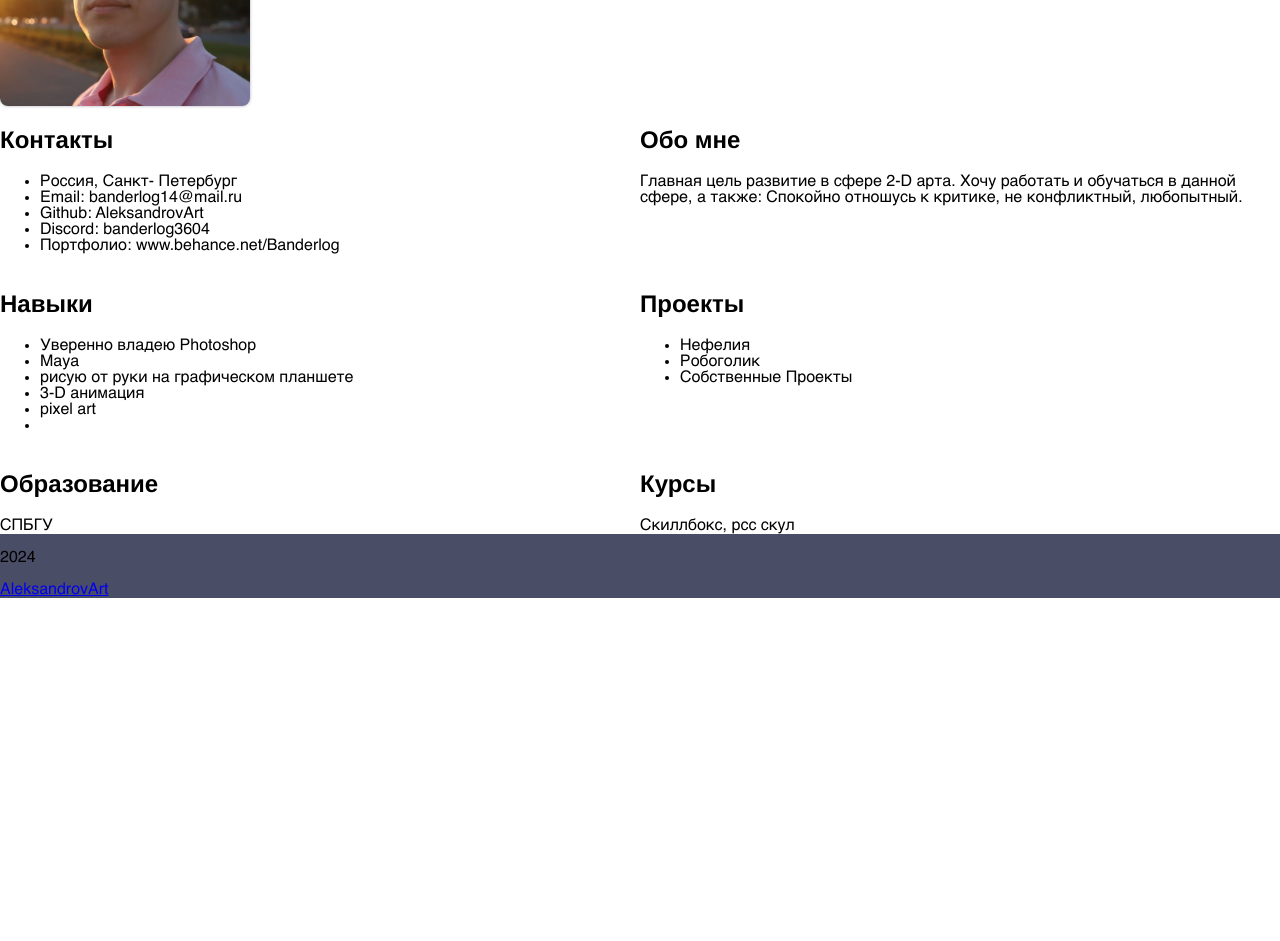
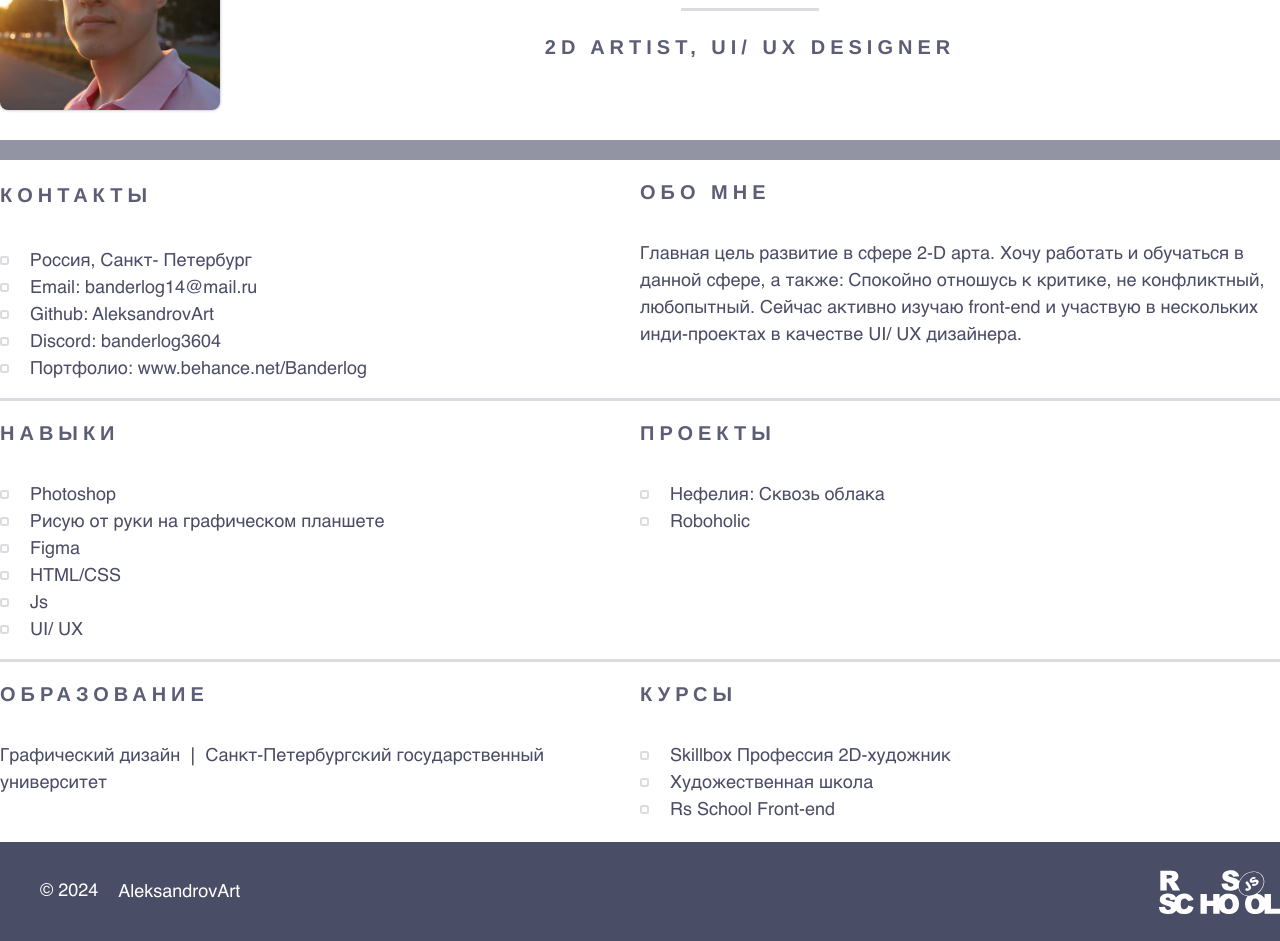
Before and after one commit to AleksandrovArt/rsschool-cv, a plain HTML site: page index.html in a window 1280 px wide. Shown: the part 227-1168 px from the top of the page. Before the commit the page ends 825 px from the top, so only its background shows below. Drawn offline with Linux system fonts and the light colour scheme.

Commit message:
docs: finish work

```diff
--- a/index.html
+++ b/index.html
@@ -30,53 +30,60 @@
 			<section class="section profile-section">
 				<img class="avatar" src="assets/img/Avatar.jpg" alt="avatar">
 				<div class="profile-title">
-					<h1 class="section-title">Александров Филипп</h1>
-					<h3>2d artist, UI/ UX Designer</h3>
+					<h1 class="section-title profile-name">Александров Филипп</h1>
+					<h2 class="section-title">2d artist, UI/ UX Designer</h2>
 				</div>
 			</section>
-			<section class="section" id="contacts">
-				<h2 class="section-title">Контакты</h2>
+			<section class="section section-line" id="contacts">
+				<h3 class="section-title">Контакты</h3>
 				<ul class="section-list">
 					<li class="section-item">Россия, Санкт- Петербург</li>
 					<li class="section-item">Email: banderlog14@mail.ru</li>
-					<li class="section-item">Github: AleksandrovArt</li>
-					<li class="section-item">Discord: banderlog3604</li>
-					<li class="section-item">Портфолио: www.behance.net/Banderlog</li>
+					<li class="section-item"><a class="link" href="https://github.com/AleksandrovArt" target="_blank">Github: AleksandrovArt</a></li>
+					<li class="section-item"><a href="https://discordapp.com/users/305712868970725388/" class="link" target="_blank">Discord: banderlog3604</a></li>
+					<li class="section-item"><a href="https://www.behance.net/Banderlog" class="link" target="_blank">Портфолио: www.behance.net/Banderlog</a></li>
 				</ul>
 			</section>
-			<section class="section" id="summary"><h2 class="section-title">Обо мне</h2>
-				<p>Главная цель развитие в сфере 2-D арта. Xочу работать и обучаться в данной сфере, а также:  Спокойно отношусь к критике, не конфликтный,  любопытный.</p>
+			<section class="section section-line" id="summary"><h2 class="section-title">Обо мне</h2>
+				<p>Главная цель развитие в сфере 2-D арта. Xочу работать и обучаться в данной сфере, а также:  Спокойно отношусь к критике, не конфликтный,  любопытный. Сейчас активно изучаю front-end и участвую в нескольких инди-проектах в качестве UI/ UX дизайнера.</p>
 			</section>
-			<section class="section" id="skills"><h2 class="section-title">Навыки</h2>
+			<section class="section section-line" id="skills"><h2 class="section-title">Навыки</h2>
 				<ul class="section-list">
-					<li class="section-item">Уверенно владею Photoshop</li>
-					<li class="section-item">Maya</li>
-					<li class="section-item">рисую от руки на графическом планшете</li>
-					<li class="section-item">3-D анимация</li>
-					<li class="section-item">pixel art</li>
-					<li class="section-item"></li>
+					<li class="section-item">Photoshop</li>
+					<li class="section-item">Рисую от руки на графическом планшете</li>
+					<li class="section-item">Figma</li>
+					<li class="section-item">HTML/CSS</li>
+					<li class="section-item">Js</li>
+					<li class="section-item">UI/ UX</li>
 				</ul>
 			</section>
-			<section class="section" id="projects"><h2 class="section-title">Проекты</h2>
+			<section class="section section-line" id="projects"><h2 class="section-title">Проекты</h2>
 				<ul class="section-list">
-					<li class="section-item">Нефелия</li>
-					<li class="section-item">Робоголик</li>
-					<li class="section-item">Собственные Проекты</li>
+					<li class="section-item"><a href="https://store.steampowered.com/app/3061140/_/?l=russian" class="link" target="_blank">Нефелия: Сквозь облака</a></li>
+					<li class="section-item"><a href="https://store.steampowered.com/app/690210/Roboholic/" class="link" target="_blank">Roboholic</a></li>
 				</ul>
 			</section>
 			<section class="section" id="education"><h2 class="section-title">Образование</h2>
-				СПБГУ
+				<p>Графический дизайн &#10072; Санкт-Петербургский государственный университет</p>
 			</section>
 			<section class="section" id="courses"><h2 class="section-title">Курсы</h2>
-				Скиллбокс, рсс скул
+				<ul class="section-list">
+					<li class="section-item">Skillbox Профессия 2D-художник</li>
+					<li class="section-item">Художественная школа</li>
+					<li class="section-item">Rs School Front-end</li>
+				</ul>
 			</section>
 		</div>
 	</main>
 	<footer class="footer">
-		<div class="container">
-			<p>2024</p>
-			<a href="https://github.com/AleksandrovArt" target="_blank">AleksandrovArt</a>
-			<a href="https://rs.school/courses/javascript-ru"></a>
+		<div class="container footer-container">
+			<div class="footer-item">
+				<ul class="nav-list">
+					<li class="nav-item"><p>&#169; 2024</p></li>
+					<li class="nav-item"><a href="https://github.com/AleksandrovArt" target="_blank" class="nav-link">AleksandrovArt</a></li>
+				</ul>
+			</div>
+			<a href="https://rs.school/courses/javascript-ru" class="rss-school" target="_blank"></a>
 		</div>
 	</footer>
 </body>
--- a/style.css
+++ b/style.css
@@ -9,6 +9,9 @@
 
 body {
 	font-family: 'helvetica';
+	font-size: 18px;
+	line-height: 1.5;
+	color: rgb(74, 77, 102);
 	min-height: 100vh;
 	margin: 0;
 	padding: 0;
@@ -31,18 +34,57 @@ body {
 	width: 50%;
 }
 
+.section-title {
+	position: relative;
+	display: inline-block;
+	font-size: 20px;
+	text-transform: uppercase;
+	letter-spacing: 5px;
+	color: rgb(74, 77, 102, 0.9);
+}
+
+h1.section-title {
+	font-size: 30px;
+}
+
+.profile-name::after {
+	content: '';
+	position: absolute;
+	background: rgb(74, 77, 102, 0.2);
+	left: 35%;
+	bottom: -21px;
+	width: 30%;
+	height: 3px;
+}
+
 .profile-section {
+	position: relative;
 	display: flex;
 	justify-content: space-between;
 	width: 100%;
+	padding: 30px 0px 50px;
 }
 
-/* .profile-title {
+.profile-section::after {
+	content: '';
+	position: absolute;
+	background: rgb(74, 77, 102, 0.6);
+	/* left: 10%; */
+	bottom: 0;
+	width: 100%;
+	height: 20px;
+}
 
-} */
+.profile-title {
+	flex-grow: 1;
+	display: flex;
+	flex-direction: column;
+	align-items: center;
+	justify-content: center;
+}
 
 .avatar {
-	width: 250px;
+	width: 220px;
 	border-radius: 8px;
 	box-shadow: 0px 0px 3px rgb(74, 77, 102, 0.5);
 }
@@ -58,11 +100,15 @@ body {
 	padding: 0 20px;
 	line-height: 50px;
 	text-decoration: none;
-	color: black;
+	color: white;
 	transition: 0.6s;
 }
 
 .nav-link:hover {
+	color: rgb(129, 132, 150);
+}
+
+li.nav-item {
 	color: white;
 }
 
@@ -74,6 +120,69 @@ body {
 	background-color: rgb(74, 77, 102);
 }
 
+.footer-container {
+	display: flex;
+	justify-content: space-between;
+	align-items: center;
+}
+
+.footer-item {
+	display: flex;
+}
+
+.rss-school {
+	width: 121px;
+	height: 45px;
+	background-size: contain;
+	background-repeat: no-repeat;
+	background-image: url(assets/img/rss.svg);
+}
+
+.section-item {
+	position: relative;
+	padding-left: 30px;
+	list-style: none;
+}
+
+.section-item::before {
+	content: "";
+	position: absolute;
+	top: 8px;
+	left: 0;
+	width: 5px;
+	height: 5px;
+	border: 2px solid rgb(74, 77, 102, 0.2);
+	border-radius: 30%;
+}
+
+.section-list {
+	padding: 0;
+}
+
+.section-line {
+	position: relative;
+}
+
+.section-line::after {
+	content: '';
+	position: absolute;
+	background: rgb(74, 77, 102, 0.2);
+	/* left: 10%; */
+	bottom: 0;
+	width: 100%;
+	height: 3px;
+}
+
+.link {
+	text-decoration: none;
+	color: rgb(74, 77, 102);
+	transition: 0.6s;
+}
+
+.link:hover {
+	color: rgba(233, 79, 32, 0.863);
+}
+
 html {
 	scroll-behavior: smooth;
 }
```
